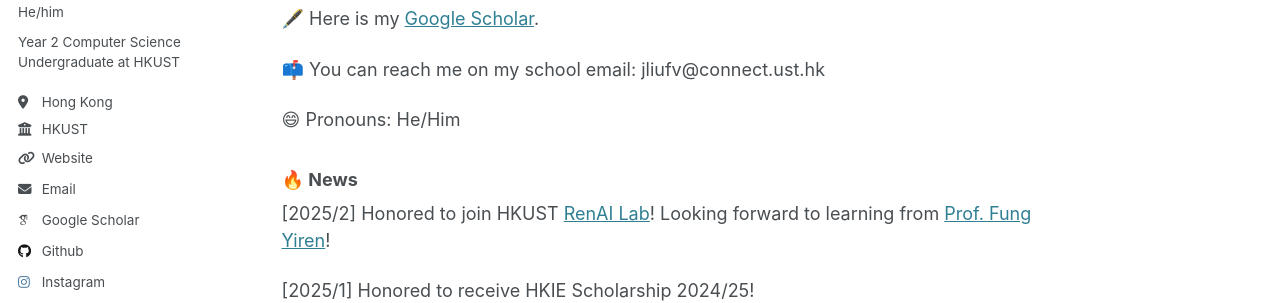
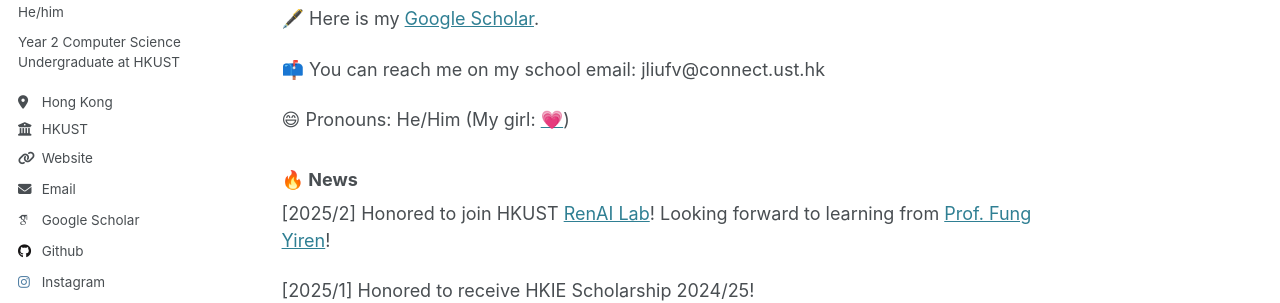
Before and after one commit to JiayuJeff/JiayuJeff.github.io, a Jekyll site: the page built from _pages/about.md, in a window 1280 px wide and 1285 px high. Shown: the part 321-624 px from the top of the window. Built offline with Jekyll 4.4.1, drawn with Linux system fonts in a browser that asks for light colours; some web fonts are replaced.

Commit message:
Update about.md

```diff
--- a/_pages/about.md
+++ b/_pages/about.md
@@ -24,7 +24,7 @@ redirect_from:
 📫 You can reach me on my school email: jliufv@connect.ust.hk
 
 
-😄 Pronouns: He/Him
+😄 Pronouns: He/Him (My girl: [💗](https://www.linkedin.com/in/cassandra-yang-atletico19030426/))
 
 
 
```
